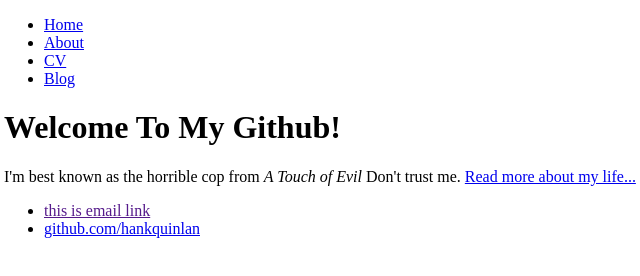
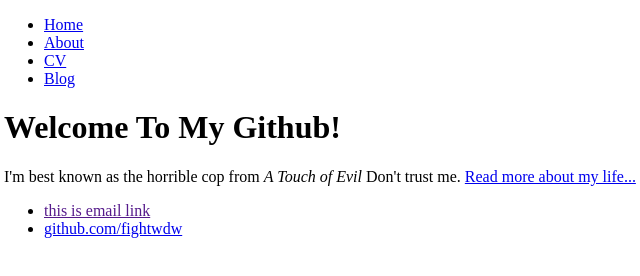
Before and after one commit to FightWDW/FightWDW.github.io, a plain HTML site: page Index.html in a window 1280 px wide. Shown: the full height of the page, 4-644 px from the left. Drawn offline with Linux system fonts and the light colour scheme.

Commit message:
Update Index.html

```diff
--- a/Index.html
+++ b/Index.html
@@ -21,7 +21,7 @@
         <footer>
             <ul>
                 <li><a href="">this is email link</a></li>
-                <li><a href="https://github.com/fightwdw">github.com/hankquinlan</a></li>
+                <li><a href="https://github.com/fightwdw">github.com/fightwdw</a></li>
             </ul>
         </footer>
     </body>
```
